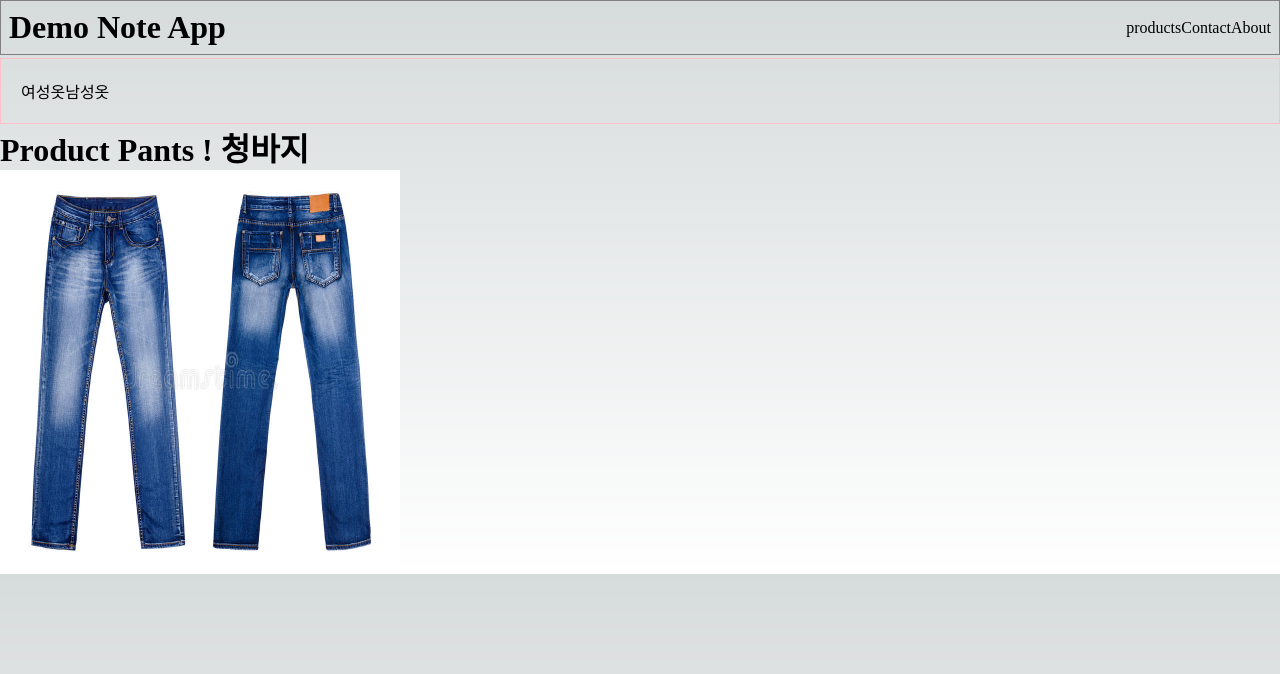
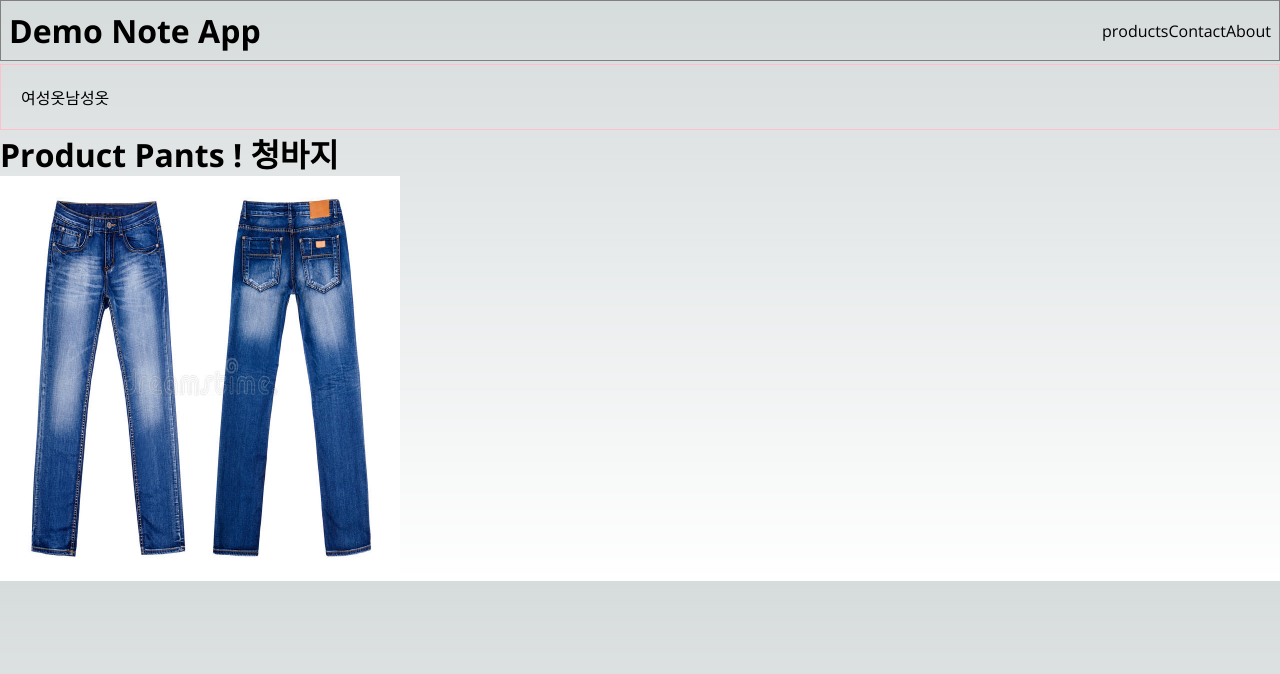
Before and after one commit to bggbr/nextjs-starter-kit, a Next.js app in the folder my-app/: page /products/1234 in a window 1280 px wide. Shown: the top 674 px of the page. Built offline with nearby package versions, Linux system fonts and the light colour scheme.

Commit message:
fonts 설정

```diff
--- a/my-app/src/app/layout.tsx
+++ b/my-app/src/app/layout.tsx
@@ -1,6 +1,9 @@
 import Link from "next/link";
 import "./globals.css";
 import styles from "./layout.module.css";
+import { Open_Sans } from "next/font/google";
+
+const sans = Open_Sans({ subsets: ["latin"] });
 
 export const metadata = {
     title: "Create Next App",
@@ -9,14 +12,14 @@ export const metadata = {
 
 export default function RootLayout({ children }: { children: React.ReactNode }) {
     return (
-        <html lang='en'>
+        <html lang="en" className={sans.className}>
             <body>
                 <header className={styles.header}>
                     <h1>Demo Note App</h1>
                     <nav>
-                        <Link href='/products'>products</Link>
-                        <Link href='/contact'>Contact</Link>
-                        <Link href='/about'>About</Link>
+                        <Link href="/products">products</Link>
+                        <Link href="/contact">Contact</Link>
+                        <Link href="/about">About</Link>
                     </nav>
                 </header>
                 {children}
--- a/my-app/src/app/page.tsx
+++ b/my-app/src/app/page.tsx
@@ -1,11 +1,6 @@
 import Image from "next/image";
-import { Inter } from "next/font/google";
-import styles from "./page.module.css";
-import { notFound } from "next/navigation";
 import os from "os";
 import Counter from "@/components/Counter";
-
-const inter = Inter({ subsets: ["latin"] });
 
 export default function Home() {
     console.log(os.hostname());
```
